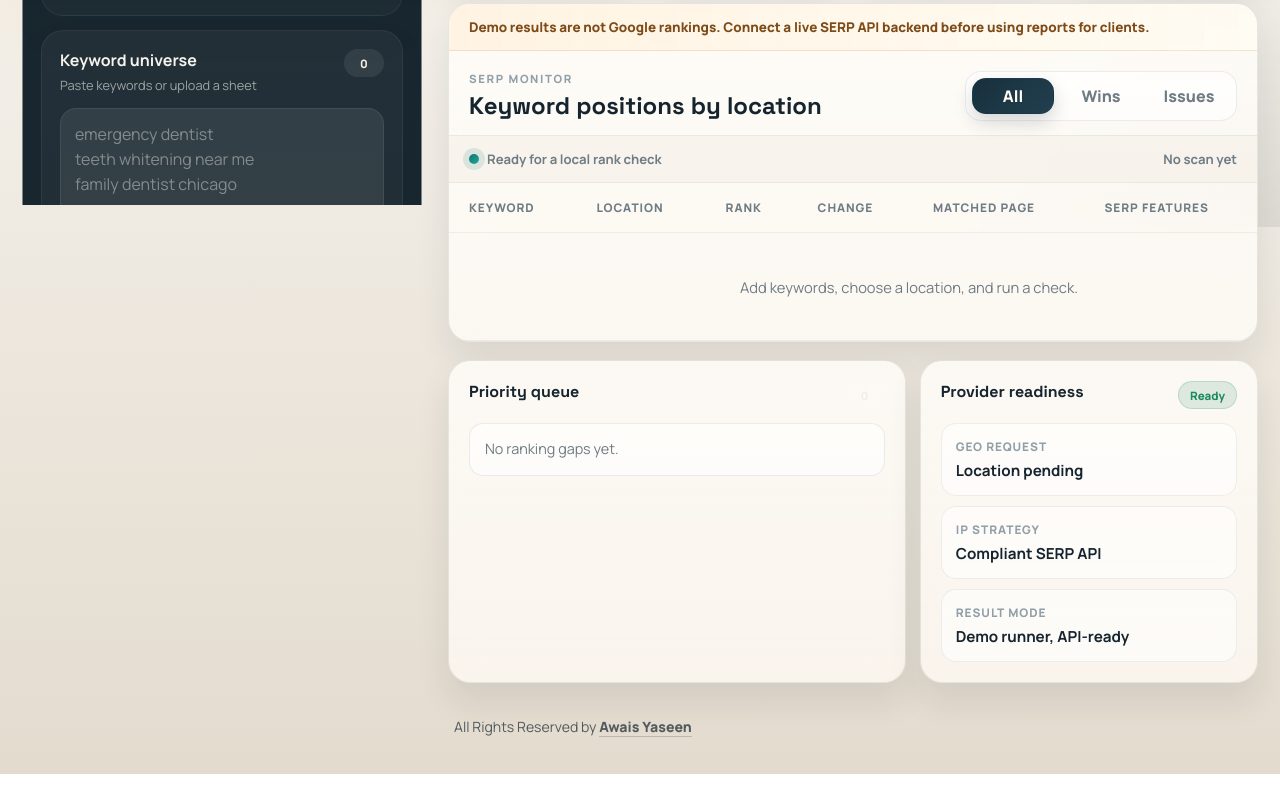
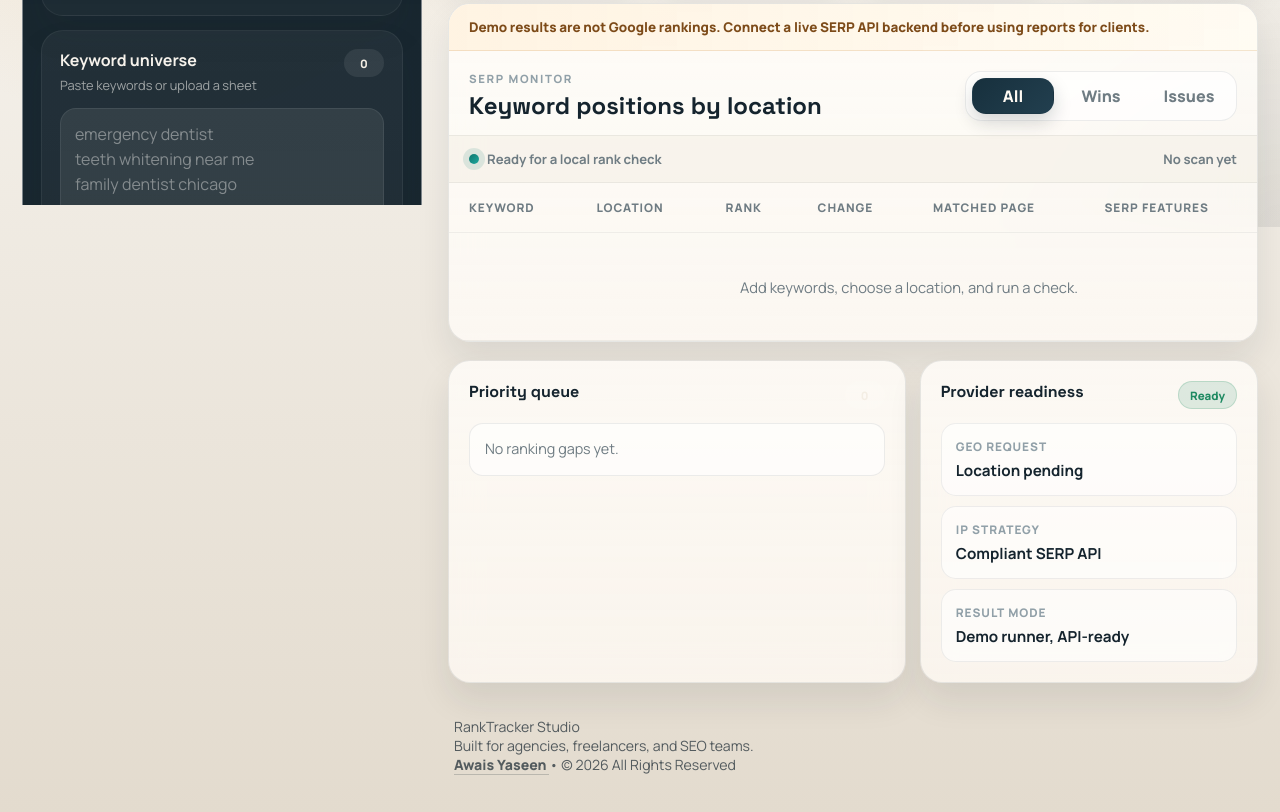
Before and after one commit to awaisy98/rank-tracker-studio, a website: page index.html in a window 1280 px wide. Shown: the part 573-1385 px from the top of the page. Before the commit the page ends 1347 px from the top, so only its background shows below. Drawn offline with Linux system fonts and the light colour scheme.

Commit message:
Update index.html

```diff
--- a/index.html
+++ b/index.html
@@ -306,12 +306,26 @@
           </article>
         </section>
 
-        <footer class="app-footer">
-          <p>
-  All Rights Reserved by
-  <a href="https://www.linkedin.com/in/awais-yaseen/" target="_blank">
-    Awais Yaseen</a></p>
-        </footer>
+       <footer class="app-footer">
+  <div class="footer-inner">
+
+    <div class="footer-left">
+      <div class="footer-brand">RankTracker Studio</div>
+      <p class="footer-tagline">
+        Built for agencies, freelancers, and SEO teams.
+      </p>
+    </div>
+
+    <div class="footer-right">
+      <a href="https://www.linkedin.com/in/awais-yaseen/" target="_blank" rel="noreferrer">
+        Awais Yaseen
+      </a>
+      <span class="footer-divider">•</span>
+      <span>© 2026 All Rights Reserved</span>
+    </div>
+
+  </div>
+</footer>
       </main>
     </div>
   </body>
```
